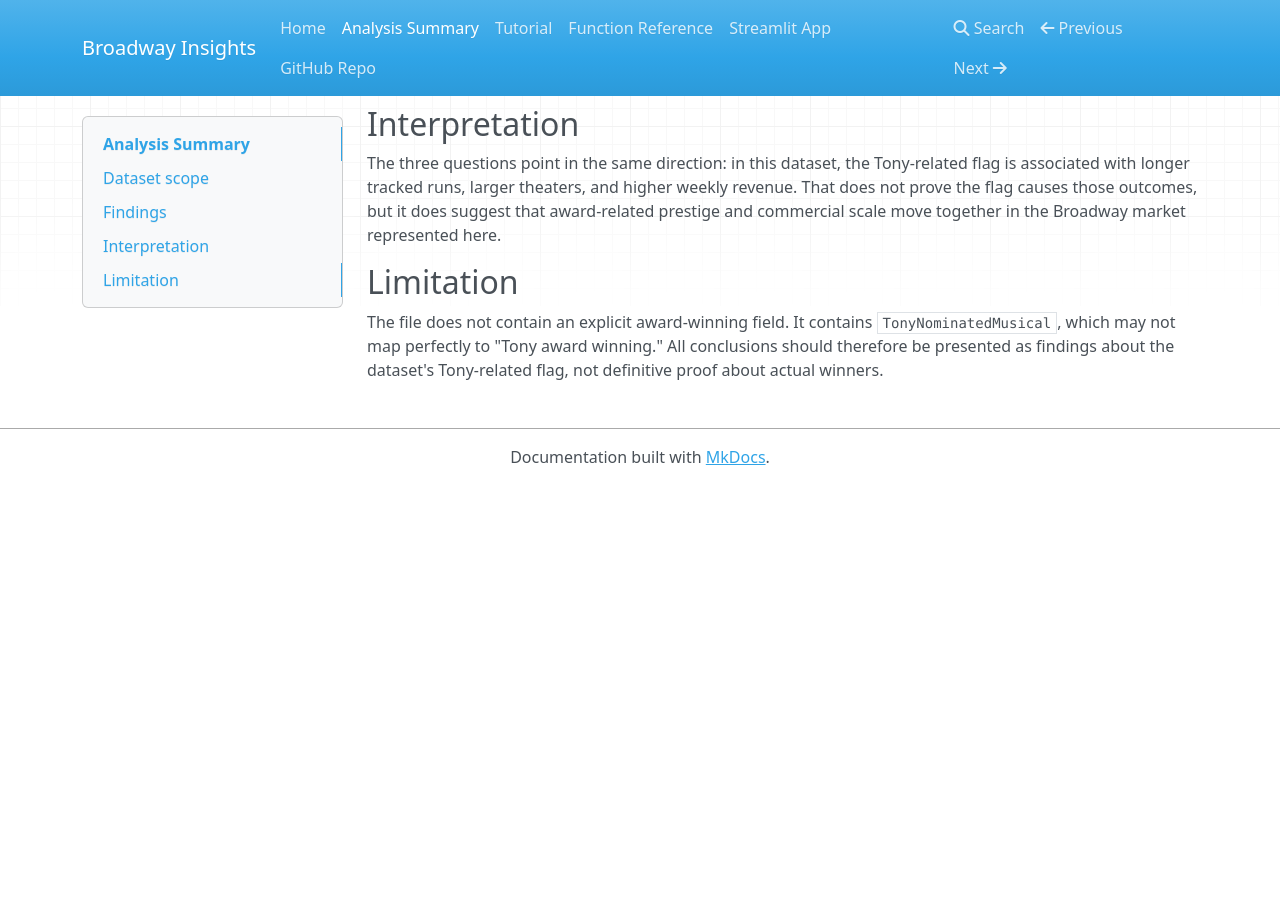
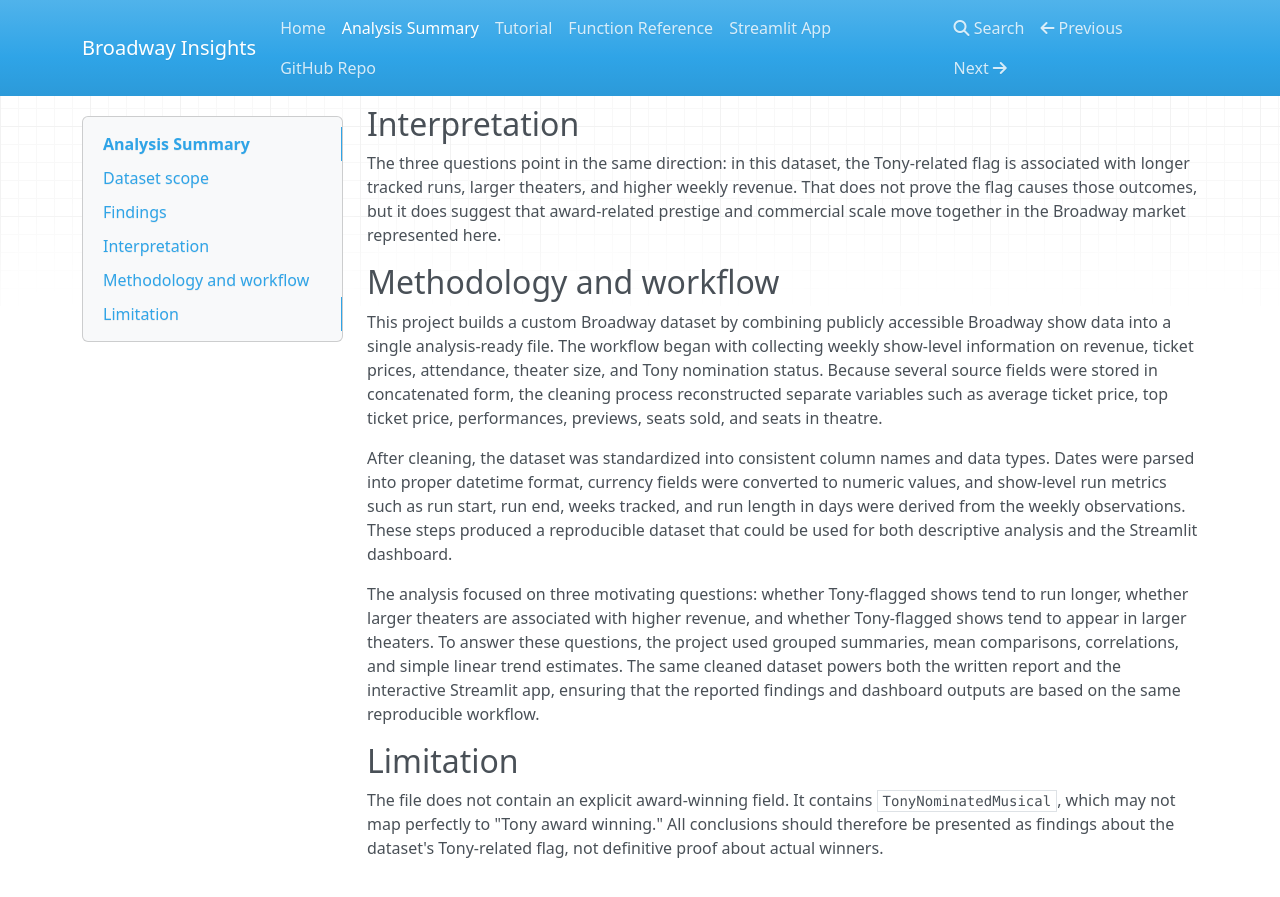
Before and after one commit to ethaniel2024/broadway-project, an MkDocs documentation site: the page built from docs/analysis.md, in a window 1280 px wide and 900 px high, scrolled down 759 px. Shown: the top 897 px of the window. Built offline with MkDocs 1.6.1, drawn with Linux system fonts in a browser that asks for light colours; nearby versions of some CDN libraries; before the commit the page ends 1244 px from its top, so only the background shows below that.

Commit message:
Document methodology and workflow for Broadway dataset
Added a section detailing the methodology and workflow for building the Broadway dataset, including data collection, cleaning, and analysis processes.

```diff
--- a/docs/analysis.md
+++ b/docs/analysis.md
@@ -36,6 +36,14 @@ Yes, Tony-flagged shows tend to appear in larger houses.
 
 The three questions point in the same direction: in this dataset, the Tony-related flag is associated with longer tracked runs, larger theaters, and higher weekly revenue. That does not prove the flag causes those outcomes, but it does suggest that award-related prestige and commercial scale move together in the Broadway market represented here.
 
+## Methodology and workflow
+
+This project builds a custom Broadway dataset by combining publicly accessible Broadway show data into a single analysis-ready file. The workflow began with collecting weekly show-level information on revenue, ticket prices, attendance, theater size, and Tony nomination status. Because several source fields were stored in concatenated form, the cleaning process reconstructed separate variables such as average ticket price, top ticket price, performances, previews, seats sold, and seats in theatre.
+
+After cleaning, the dataset was standardized into consistent column names and data types. Dates were parsed into proper datetime format, currency fields were converted to numeric values, and show-level run metrics such as run start, run end, weeks tracked, and run length in days were derived from the weekly observations. These steps produced a reproducible dataset that could be used for both descriptive analysis and the Streamlit dashboard.
+
+The analysis focused on three motivating questions: whether Tony-flagged shows tend to run longer, whether larger theaters are associated with higher revenue, and whether Tony-flagged shows tend to appear in larger theaters. To answer these questions, the project used grouped summaries, mean comparisons, correlations, and simple linear trend estimates. The same cleaned dataset powers both the written report and the interactive Streamlit app, ensuring that the reported findings and dashboard outputs are based on the same reproducible workflow.
+
 ## Limitation
 
 The file does not contain an explicit award-winning field. It contains `TonyNominatedMusical`, which may not map perfectly to "Tony award winning." All conclusions should therefore be presented as findings about the dataset's Tony-related flag, not definitive proof about actual winners.
```
